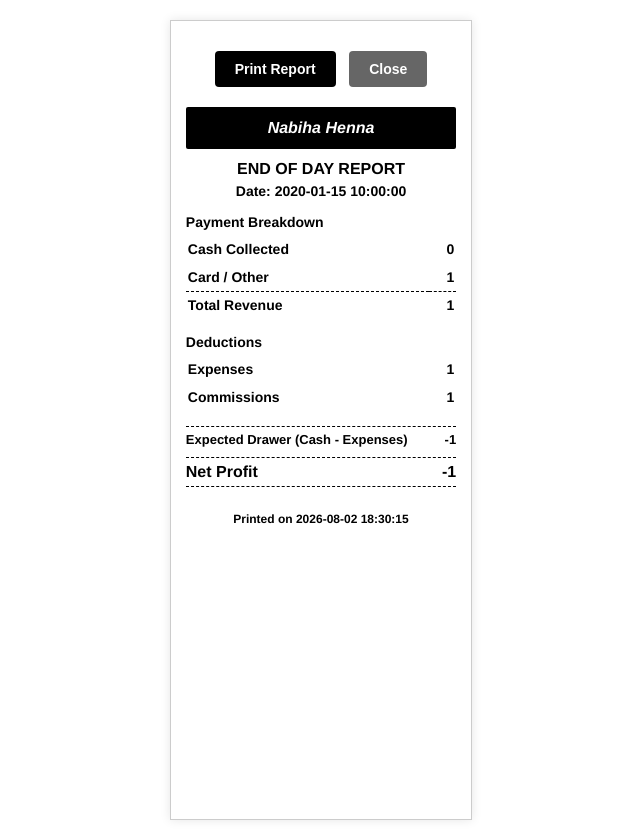
After one commit to encodeunlimited/SalonGMS, a PHP site: template templates/reports/daily_eod_print.twig in a window 1280 px wide. The commit adds this page. Shown: the whole page, without its empty margins (319-959 px from the left). Run offline with PHP 8.4, Linux system fonts and the light colour scheme; the template is opened without the code that fills it: most values are stand-ins (such as "Sample title", 1, 10 or a date in 2020); some libraries are stand-ins or nearby versions.

Commit message:
feat: implement daily end-of-day report controller and associated Twig templates

```diff
--- a/src/Web/Controllers/ReportController.php
+++ b/src/Web/Controllers/ReportController.php
@@ -159,6 +159,10 @@ class ReportController
         $data['active_menu'] = 'reports';
         $data['target_date'] = $date;
 
+        if (!empty($params['print'])) {
+            return $this->view->render($response, 'reports/daily_eod_print.twig', $data);
+        }
+
         if ($request->getHeaderLine('HX-Request') === 'true' && !empty($params['partial'])) {
             return $this->view->render($response, 'reports/partials/daily_eod_data.twig', $data);
         }
--- a/templates/reports/daily_eod.twig
+++ b/templates/reports/daily_eod.twig
@@ -16,6 +16,9 @@
             </div>
             <button type="submit" class="bg-salon-dark text-white rounded-md px-3 py-1.5 text-sm font-medium hover:bg-salon-navy transition-colors">
                 Apply
+            </button>
+            <button type="button" onclick="window.open('/web/reports/eod?print=1&date=' + document.querySelector('input[name=date]').value, 'receipt', 'width=350,height=600'); return false;" class="bg-gray-100 text-gray-700 rounded-md px-3 py-1.5 text-sm font-medium hover:bg-gray-200 transition-colors ml-1 border border-gray-300">
+                Print 80mm
             </button>
         </form>
     </div>
--- /dev/null
+++ b/templates/reports/daily_eod_print.twig
@@ -0,0 +1,210 @@
+<!DOCTYPE html>
+<html lang="en" dir="ltr">
+<head>
+    <meta charset="UTF-8">
+    <meta name="viewport" content="width=device-width, initial-scale=1.0">
+    <title>EOD Report - {{ target_date }}</title>
+    <style>
+        @page {
+            margin: 0;
+            size: 80mm auto;
+        }
+        body {
+            margin: 0 auto;
+            padding: 10px 15px;
+            font-family: 'Helvetica Neue', 'Helvetica', 'Arial', sans-serif;
+            font-size: 13px;
+            color: #000;
+            width: 80mm;
+            max-width: 80mm;
+            box-sizing: border-box;
+            background: #fff;
+            text-align: center;
+        }
+        .header-logo {
+            background-color: #000;
+            color: #fff;
+            font-size: 16px;
+            font-weight: bold;
+            padding: 12px 5px;
+            text-align: center;
+            font-style: italic;
+            margin-bottom: 10px;
+            border-radius: 2px;
+        }
+        .header-title {
+            font-size: 16px;
+            font-weight: bold;
+            line-height: 1.2;
+            margin-bottom: 5px;
+            text-transform: uppercase;
+        }
+        .header-subtitle {
+            font-size: 14px;
+            font-weight: bold;
+            margin-bottom: 15px;
+        }
+        table.items-table {
+            width: 100%;
+            border-collapse: collapse;
+            margin-bottom: 15px;
+        }
+        table.items-table th, table.items-table td {
+            text-align: right;
+            padding: 6px 2px;
+        }
+        table.items-table th:first-child, table.items-table td:first-child {
+            text-align: left;
+        }
+        table.items-table th {
+            border-bottom: 1px dashed #000;
+            border-top: 1px dashed #000;
+            font-size: 13px;
+        }
+        table.items-table td {
+            vertical-align: middle;
+            font-weight: bold;
+            font-size: 14px;
+        }
+
+        .totals-grid {
+            display: flex;
+            flex-direction: column;
+            border-top: 1px dashed #000;
+            padding-top: 5px;
+            margin-bottom: 15px;
+        }
+        .totals-row {
+            display: flex;
+            justify-content: space-between;
+            margin-bottom: 5px;
+        }
+        .totals-row.grand-total {
+            border-top: 1px dashed #000;
+            border-bottom: 1px dashed #000;
+            padding: 5px 0;
+            font-size: 16px;
+            margin-top: 5px;
+        }
+        .totals-label {
+            font-weight: bold;
+        }
+        .totals-value {
+            font-weight: bold;
+        }
+
+        .no-print {
+            display: none !important;
+        }
+        @media screen {
+            body {
+                margin: 20px auto;
+                border: 1px solid #ccc;
+                box-shadow: 0 0 10px rgba(0,0,0,0.1);
+                min-height: 100vh;
+            }
+            .no-print {
+                display: block !important;
+                text-align: center;
+                margin-top: 20px;
+                margin-bottom: 20px;
+            }
+            .print-btn {
+                background: #000;
+                color: #fff;
+                border: none;
+                padding: 10px 20px;
+                cursor: pointer;
+                border-radius: 4px;
+                font-weight: bold;
+                font-size: 14px;
+            }
+        }
+    </style>
+</head>
+<body>
+    <div class="no-print">
+        <button class="print-btn" onclick="window.print()">Print Report</button>
+        <button onclick="window.close()" class="print-btn" style="background: #666; margin-left: 10px;">Close</button>
+    </div>
+
+    <div class="header-logo">
+        Nabiha Henna
+    </div>
+
+    <div class="header-title">
+        END OF DAY REPORT
+    </div>
+    <div class="header-subtitle">
+        Date: {{ target_date }}
+    </div>
+
+    {% set cash_total = 0 %}
+    {% set card_total = 0 %}
+    {% for pay in revenue_by_payment_method %}
+        {% if pay.payment_method|lower == 'cash' or pay.payment_method == '' %}
+            {% set cash_total = cash_total + pay.revenue %}
+        {% elseif pay.payment_method|lower == 'card' %}
+            {% set card_total = card_total + pay.revenue %}
+        {% endif %}
+    {% endfor %}
+
+    <div style="text-align: left; font-weight: bold; font-size: 14px; margin-bottom: 5px;">Payment Breakdown</div>
+    <table class="items-table">
+        <tbody>
+            <tr>
+                <td>Cash Collected</td>
+                <td>{{ cash_total|number_format(0) }}</td>
+            </tr>
+            <tr>
+                <td>Card / Other</td>
+                <td>{{ (total_revenue - cash_total)|number_format(0) }}</td>
+            </tr>
+            <tr>
+                <td style="border-top: 1px dashed #000; padding-top: 5px;">Total Revenue</td>
+                <td style="border-top: 1px dashed #000; padding-top: 5px;">{{ total_revenue|number_format(0) }}</td>
+            </tr>
+        </tbody>
+    </table>
+
+    <div style="text-align: left; font-weight: bold; font-size: 14px; margin-bottom: 5px;">Deductions</div>
+    <table class="items-table">
+        <tbody>
+            <tr>
+                <td>Expenses</td>
+                <td>{{ total_expenses|number_format(0) }}</td>
+            </tr>
+            <tr>
+                <td>Commissions</td>
+                <td>{{ total_commissions|number_format(0) }}</td>
+            </tr>
+        </tbody>
+    </table>
+
+    <div class="totals-grid">
+        <div class="totals-row">
+            <div class="totals-label">Expected Drawer (Cash - Expenses)</div>
+            <div class="totals-value">{{ (cash_total - total_expenses)|number_format(0) }}</div>
+        </div>
+
+        {% set eod_net = total_revenue - total_expenses - total_commissions %}
+        <div class="totals-row grand-total">
+            <div class="totals-label">Net Profit</div>
+            <div class="totals-value">{{ eod_net|number_format(0) }}</div>
+        </div>
+    </div>
+
+    <div style="margin-top: 20px; font-size: 12px; font-weight: bold;">
+        Printed on {{ "now"|date("Y-m-d H:i:s") }}
+    </div>
+
+    <script>
+        window.onload = function() {
+            window.print();
+        };
+        window.onafterprint = function() {
+            window.close();
+        };
+    </script>
+</body>
+</html>
```
